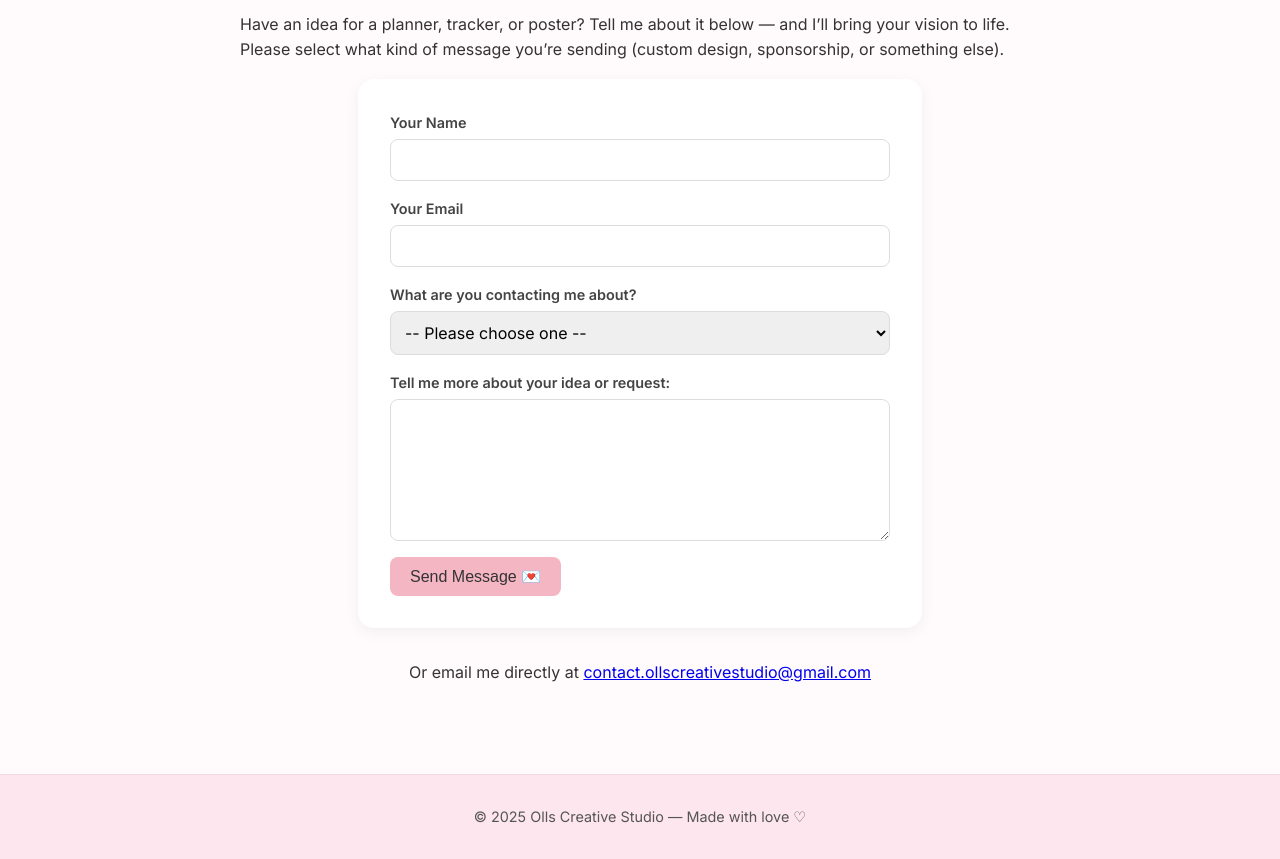
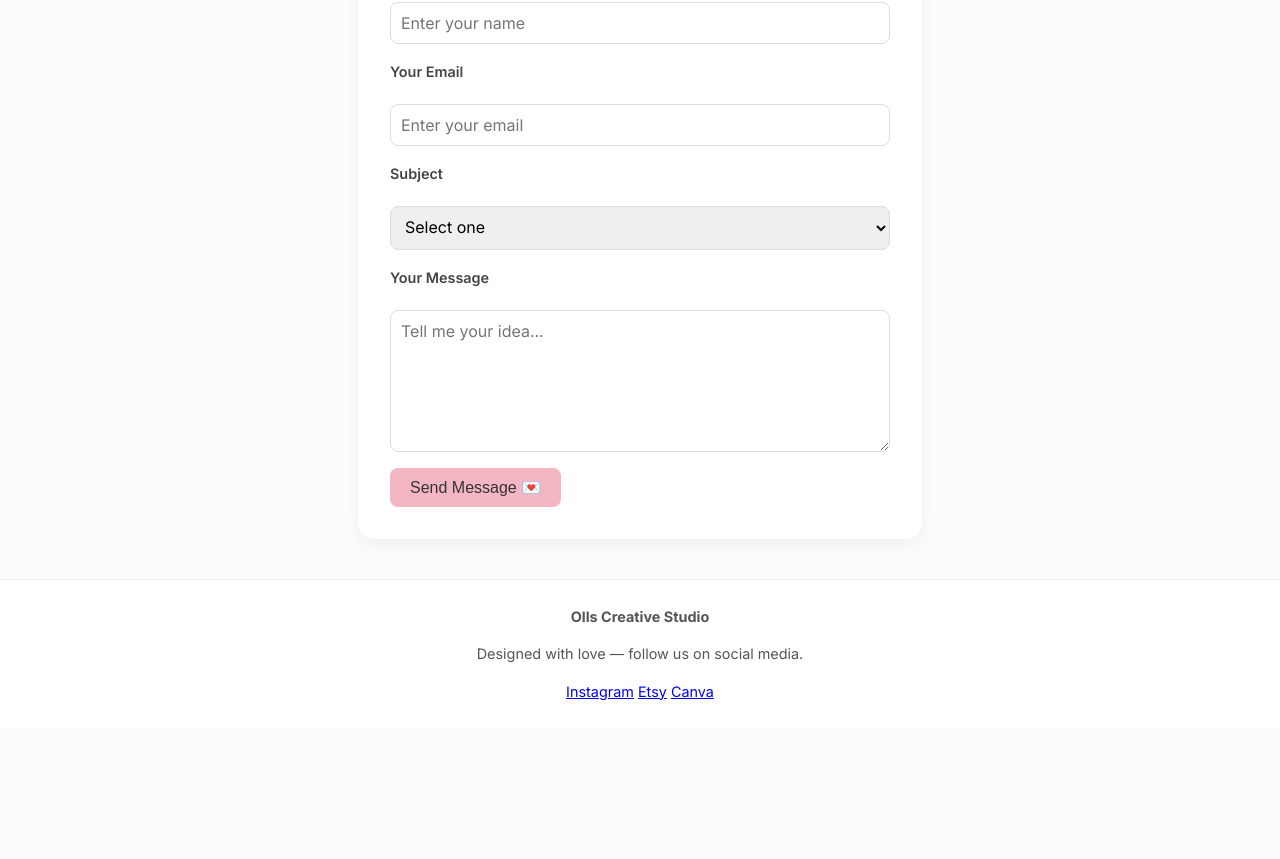
Before and after one commit to OCS-UK/ollsstudio, a plain HTML site: page contact.html in a window 1280 px wide. Shown: the part 278-1137 px from the top of the page. After the commit the page ends 1006 px from the top, so only its background shows below. Drawn offline with Linux system fonts and the light colour scheme; files that its build step writes are made by us from their sources.

Commit message:
Update contact.html

```diff
--- a/contact.html
+++ b/contact.html
@@ -6,191 +6,65 @@
   <title>Contact — Olls Creative Studio</title>
   <link rel="stylesheet" href="assets/style.css">
   <link href="https://fonts.googleapis.com/css2?family=Inter:wght@300;400;600;700&display=swap" rel="stylesheet">
-
-  <style>
-    /* 🌸 Page Layout */
-    body {
-      font-family: "Inter", sans-serif;
-      margin: 0;
-      background-color: #fffafc;
-      color: #333;
-    }
-
-    header, footer {
-      background-color: #fde6ed;
-      padding: 1rem 0;
-    }
-
-    .container {
-      max-width: 800px;
-      margin: 0 auto;
-      padding: 2rem;
-    }
-
-    /* 🌸 Navigation */
-    nav {
-      text-align: center;
-      margin-top: 10px;
-    }
-
-    nav a {
-      color: #333;
-      text-decoration: none;
-      margin: 0 10px;
-      font-weight: 500;
-    }
-
-    nav a:hover {
-      text-decoration: underline;
-    }
-
-    /* 🌸 Contact Form */
-    form {
-      display: flex;
-      flex-direction: column;
-      gap: 1rem;
-      background: #fff;
-      padding: 2rem;
-      border-radius: 1rem;
-      box-shadow: 0 4px 15px rgba(0, 0, 0, 0.05);
-      margin-top: 1rem;
-    }
-
-    label {
-      display: flex;
-      flex-direction: column;
-      font-weight: 600;
-      color: #444;
-      font-size: 0.9rem;
-    }
-
-    input,
-    select,
-    textarea {
-      margin-top: 5px;
-      padding: 10px;
-      border-radius: 8px;
-      border: 1px solid #ddd;
-      font-family: inherit;
-      font-size: 1rem;
-    }
-
-    textarea {
-      min-height: 120px;
-      resize: vertical;
-    }
-
-    button[type="submit"] {
-      align-self: flex-start;
-      background-color: #f5b6c4;
-      color: #333;
-      padding: 10px 20px;
-      border: none;
-      border-radius: 8px;
-      font-size: 1rem;
-      cursor: pointer;
-      transition: background-color 0.3s ease;
-    }
-
-    button[type="submit"]:hover {
-      background-color: #f3a0b5;
-    }
-
-    /* 🌸 Status message */
-    #form-status {
-      margin-top: 1rem;
-      font-weight: 600;
-      text-align: center;
-    }
-
-    footer {
-      text-align: center;
-      font-size: 0.9rem;
-      color: #555;
-    }
-  </style>
 </head>
-
 <body>
-  <header>
-    <div class="container">
-      <a href="index.html" style="text-decoration:none; color:#333; font-weight:700; font-size:1.2rem;">
-        <img src="assets/logo.png" alt="Olls Creative Studio Logo" style="height:40px; vertical-align:middle;">
-        Olls Creative Studio
+  <header class="site-header">
+    <div class="container header-inner">
+      <a href="index.html" class="brand">
+        <img src="assets/logo.png" alt="Olls Creative Studio Logo" class="logo">
+        <span class="brand-name">Olls Creative Studio</span>
       </a>
-      <nav>
+      <nav class="nav">
         <a href="index.html">Home</a>
         <a href="examples.html">Examples</a>
         <a href="about.html">About</a>
         <a href="sponsorship.html">Sponsorship</a>
-        <a href="contact.html" style="font-weight:700;">Contact</a>
+        <a href="contact.html" class="active">Contact</a>
       </nav>
     </div>
   </header>
 
-  <main class="container">
-    <h1>Let’s Create Something Together!</h1>
-    <p>Have an idea for a planner, tracker, or poster? Tell me about it below — and I’ll bring your vision to life.
-    Please select what kind of message you’re sending (custom design, sponsorship, or something else).</p>
+  <main class="container contact-page">
+    <h1>Contact Me 💌</h1>
+    <p class="lead">
+      Have an idea, request, or sponsorship opportunity?
+      Send me your thoughts below — I’ll get back to you soon!
+    </p>
 
-    <form action="https://formspree.io/f/xwpwkdww" method="POST" id="contact-form">
-      <label>Your Name
-        <input type="text" name="name" required>
-      </label>
+    <form action="https://formspree.io/f/xwpwkdww" method="POST" class="contact-form">
+      <label for="name">Your Name</label>
+      <input id="name" name="name" type="text" placeholder="Enter your name" required>
 
-      <label>Your Email
-        <input type="email" name="email" required>
-      </label>
+      <label for="email">Your Email</label>
+      <input id="email" name="email" type="email" placeholder="Enter your email" required>
 
-      <label>What are you contacting me about?
-        <select name="type" required>
-          <option value="">-- Please choose one --</option>
-          <option value="Custom Design">Custom Design</option>
-          <option value="Sponsorship">Sponsorship</option>
-          <option value="Other">Other</option>
-        </select>
-      </label>
+      <label for="subject">Subject</label>
+      <select id="subject" name="subject" required>
+        <option value="">Select one</option>
+        <option value="Custom Design Request">🎨 Custom Design Request</option>
+        <option value="Sponsorship Idea">🤝 Sponsorship Idea</option>
+        <option value="General Question">💬 General Question</option>
+      </select>
 
-      <label>Tell me more about your idea or request:
-        <textarea name="message" required></textarea>
-      </label>
+      <label for="message">Your Message</label>
+      <textarea id="message" name="message" rows="6" placeholder="Tell me your idea..." required></textarea>
 
-      <button type="submit">Send Message 💌</button>
+      <button type="submit" class="big-send-btn">Send Message 💌</button>
     </form>
-
-    <p id="form-status"></p>
-
-    <p style="margin-top:2rem; text-align:center;">
-      Or email me directly at
-      <a href="mailto:contact.ollscreativestudio@gmail.com">contact.ollscreativestudio@gmail.com</a>
-    </p>
   </main>
 
-  <footer>
-    <p>© 2025 Olls Creative Studio — Made with love ♡</p>
+  <footer class="site-footer">
+    <div class="container footer-inner">
+      <div>
+        <strong>Olls Creative Studio</strong>
+        <p>Designed with love — follow us on social media.</p>
+      </div>
+      <div class="socials">
+        <a href="#">Instagram</a>
+        <a href="#">Etsy</a>
+        <a href="#">Canva</a>
+      </div>
+    </div>
   </footer>
-
-  <script>
-  const form = document.getElementById('contact-form');
-  const status = document.getElementById('form-status');
-
-  form.addEventListener('submit', async (event) => {
-    event.preventDefault();
-    const data = new FormData(form);
-
-    const response = await fetch(form.action, {
-      method: form.method,
-      body: data,
-      headers: { 'Accept': 'application/json' }
-    });
-
-    if (response.ok) {
-      status.innerHTML = "✅ Thank you! Your message has been sent successfully.";
-      form.reset();
-    } else {
-      status.innerHTML = "❌ Oops! Something went wrong. Please try again later.";
-    }
-  });
-  </script>
 </body>
 </html>
```
